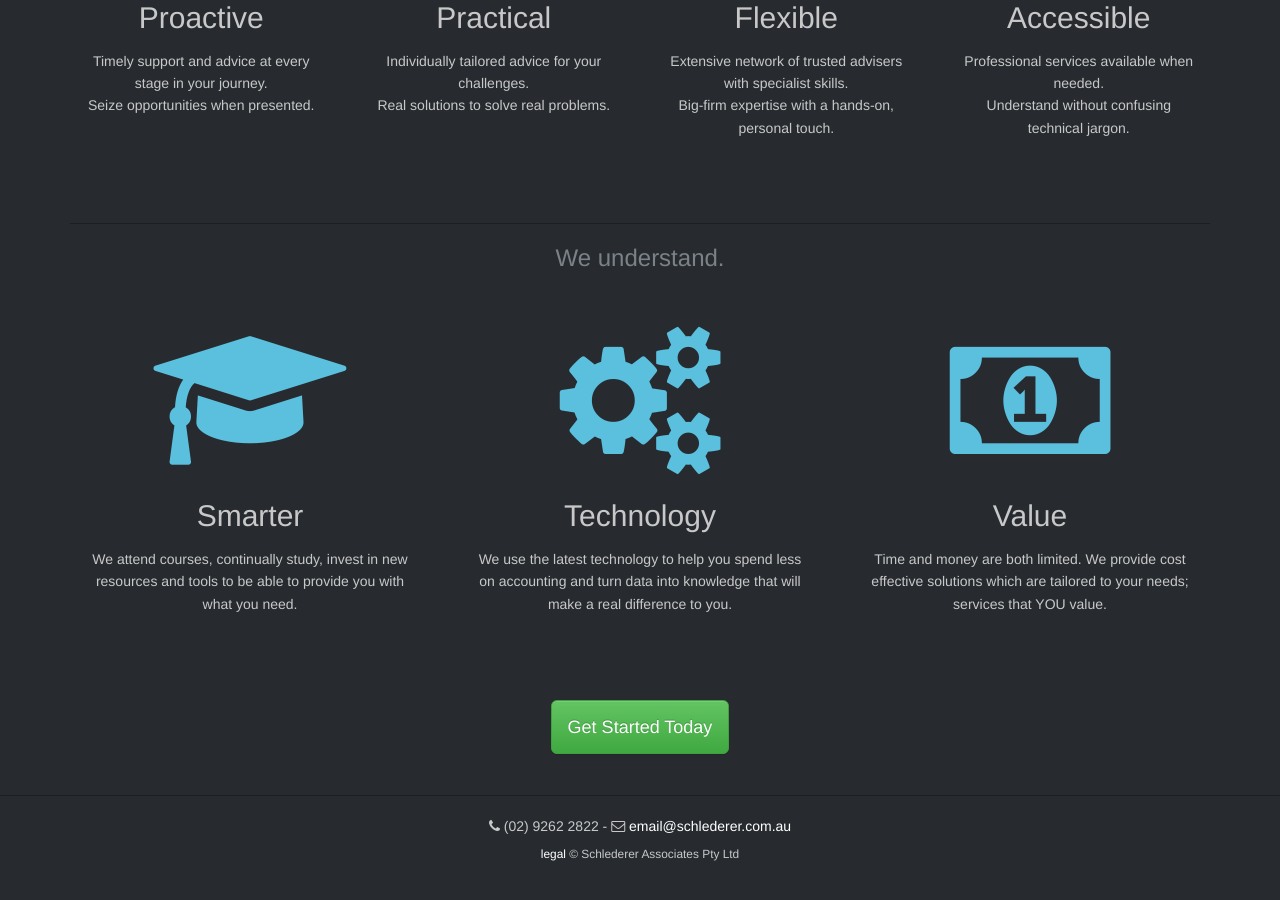
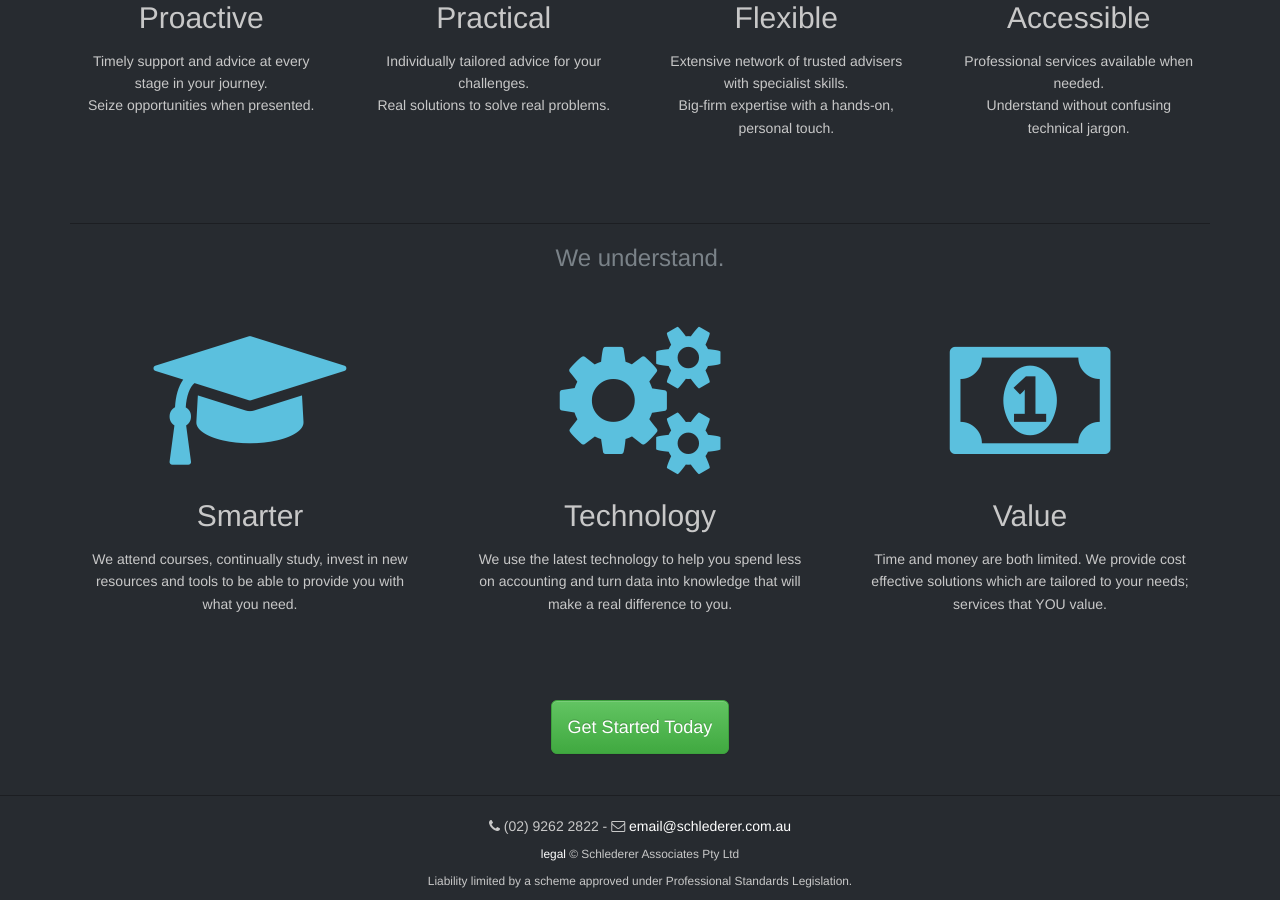
Before and after one commit to Mforcer/tax2, a Jekyll site: the page built from index.html, in a window 1280 px wide and 900 px high, scrolled down 963 px. Built offline with Jekyll 4.4.1, drawn with Linux system fonts in a browser that asks for light colours; nearby versions of some CDN libraries; some web fonts are replaced; before the commit the page ends 1836 px from its top, so only the background shows below that.

Commit message:
Update footer.html

```diff
--- a/_includes/footer.html
+++ b/_includes/footer.html
@@ -3,5 +3,6 @@
   <div class="container text-center">
     <p><i class="fa fa-phone"></i>&nbsp;{{site.biz_phone}} - <i class="fa fa-envelope-o"></i>&nbsp;<a href="mailto:{{site.biz_email}}">{{site.biz_email}}</a></p>
     <p class="small"><a href="/legal/">legal</a> &copy;&nbsp;{{ site.publisher }}</p>
+    <p class="small">Liability limited by a scheme approved under Professional Standards Legislation.</p>
   </div>
 </footer>
```
